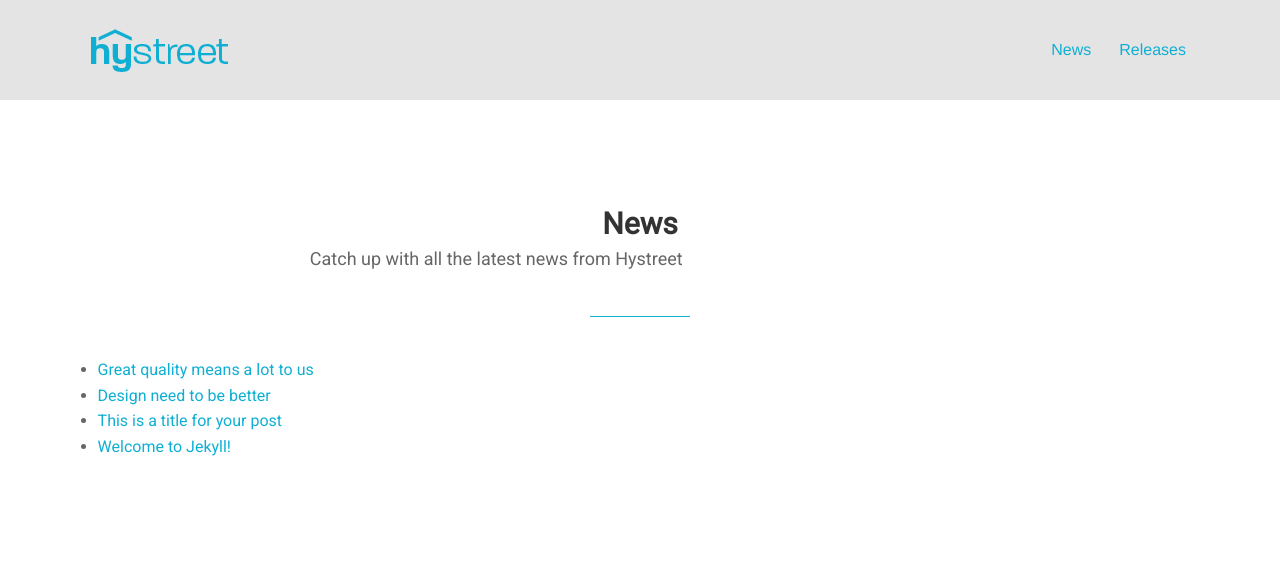
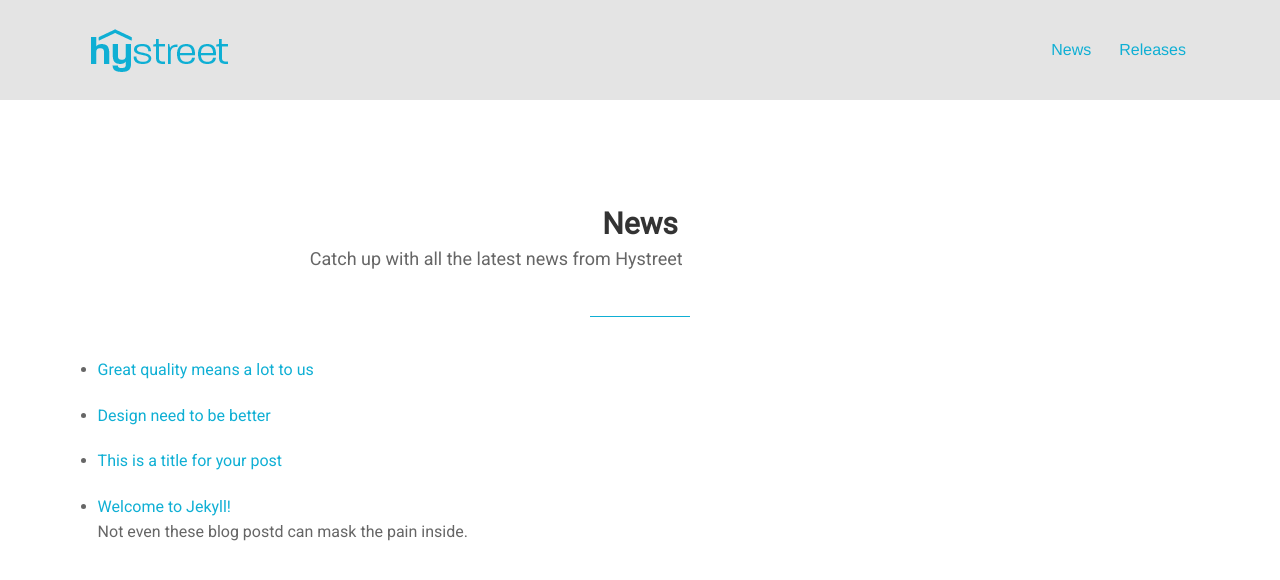
Before and after one commit to josh-brough/learninghub, a Jekyll site: the page built from news/index.html, in a window 1280 px wide. Shown: the top 580 px of the page. Built offline with Jekyll 4.4.1, drawn with Linux system fonts in a browser that asks for light colours; some web fonts are replaced; a script that is not in the unit is left out; grey boxes are pictures that could not be loaded.

Commit message:
blog edits

```diff
--- a/_posts/2017-09-29-text.html
+++ b/_posts/2017-09-29-text.html
@@ -3,6 +3,7 @@ layout: post
 title:  "Welcome to Jekyll!"
 date:   2014-04-19 16:49:53
 author: jekyll
+description: Not even these blog postd can mask the pain inside.
 ---
 <p>
 AHHHHHHHHHHHHHHHHHHHHHHHHHHHHHHHHHHHHHHHHHH
--- a/news/index.html
+++ b/news/index.html
@@ -8,6 +8,8 @@ section_id: home
   {% for post in site.posts %}
     <li>
       <a href="{{ post.url }}">{{ post.title }}</a>
+      <p>{{ post.description }}</p
+      <p class='shortline'></p>
     </li>
   {% endfor %}
 </ul>
```
